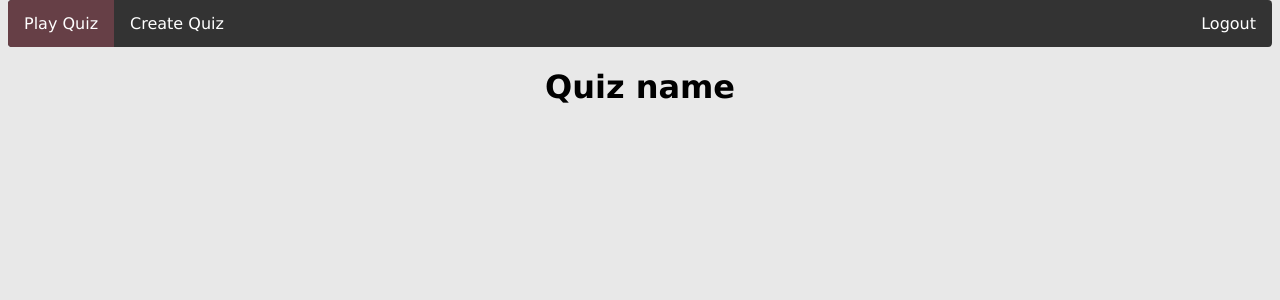
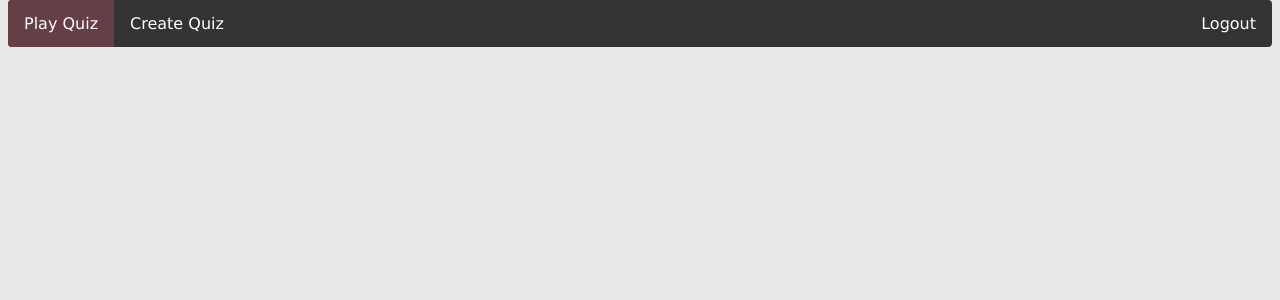
Before and after one commit to NateWidmer/project-module-151-183, a PHP site: page /playQuiz.php in a window 1280 px wide. Shown: the part 125-425 px from the top of the page. Run offline with PHP 8.4, Linux system fonts and the light colour scheme.

Commit message:
removed quiz title

```diff
--- a/PL/playQuiz.php
+++ b/PL/playQuiz.php
@@ -67,7 +67,6 @@ if (isset($_SESSION["loggedin"]) && $_SESSION["loggedin"] === false) {
   <!--END NAVBAR -->
   <!--START PLAY QUIZ TITLE -->
   <div class="play-quiz-title">
-    <h1>Quiz name</h1>
     <!--END PLAY QUIZ TITLE -->
 
     <form id="play-quiz-container">
```
